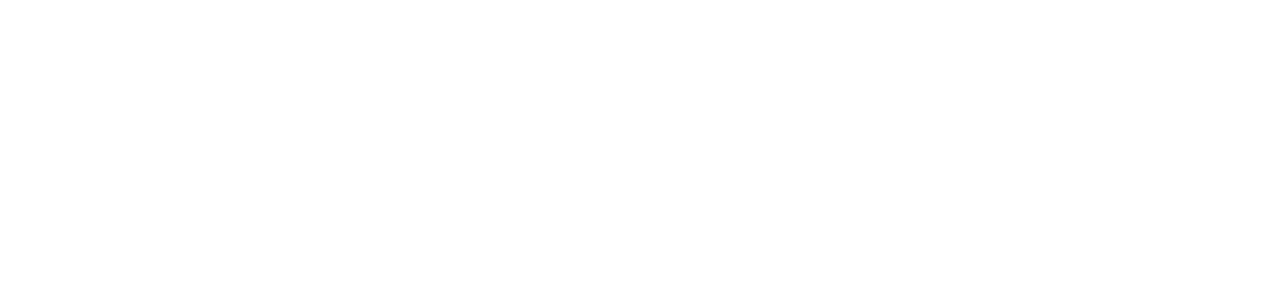
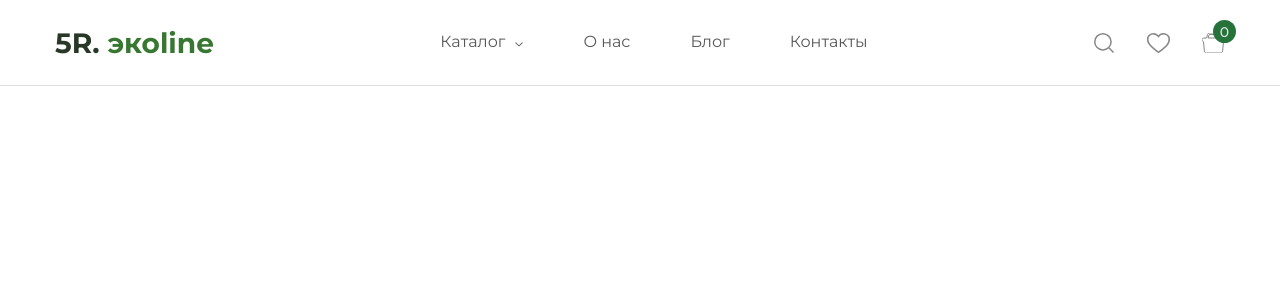
Before and after one commit to ogyreck/5R-ecoLINE, a React (Create React App) app: page /blog/statia in a window 1280 px wide. Shown: the top 300 px of the page. Built offline with nearby package versions, Linux system fonts and the light colour scheme.

Commit message:
блог страница начало

```diff
--- a/src/App.js
+++ b/src/App.js
@@ -11,6 +11,7 @@
 import BasketContainer from "./components/contents/shop/Basket/BasketContainer";
 import ThankYou from './components/contents/shop/Basket/ThankYou/ThankYou';
 import Favorites from './components/contents/shop/Favorites/Favorites';
+import BlogPage from "./components/contents/blog/BlogPage/BlogPage";
 
 const App = (props) => {
     // debugger;
@@ -28,6 +29,7 @@
                 <Route exact path='/shop/card' component={CardProduct}/>
                 <Route exact path='/thanks' component={ThankYou}/>
                 <Route exact path='/shop/favorites' component={Favorites}/>
+                <Route exact path='/blog/statia' render={()=><BlogPage />}/>
             </ScrollToTop>
             </BrowserRouter>
         </>
--- a/src/components/contents/blog/Blog-crad/BlogCard.jsx
+++ b/src/components/contents/blog/Blog-crad/BlogCard.jsx
@@ -1,25 +1,27 @@
 import React from "react";
-import { Link } from "react-router-dom";
+import {Link} from "react-router-dom";
 // import "./blog.css"
 
 
-const BlogCard = () =>{
-    return(
+const BlogCard = () => {
+    return (
+        <Link to='/blog/statia'>
             <div className="blog__card-item">
 
                 <div className="blog__card-visible">
-                <img src="/img/blog/blog_1.jpg" alt="" />
+                    <img src="/img/blog/blog_1.jpg" alt=""/>
                     <span className="card__title">Глобальная война за воду.
                 Является ли угроза реальной?</span>
                     <div className="card__info">
                         <div className="card__info-viewers">
-                        <img src="/img/eye.svg" alt="" />
+                            <img src="/img/eye.svg" alt=""/>
                             <span>304</span>
                         </div>
                         <span className="card__info-date">05.07.2021</span>
                     </div>
                 </div>
             </div>
+        </Link>
     )
 }
 
--- /dev/null
+++ b/src/components/contents/blog/BlogPage/BlogPage.jsx
@@ -0,0 +1,16 @@
+import React from "react";
+import './blogPage.css';
+import HeaderShopContainer from "../../../header/Header_shopContainer";
+
+
+const BlogPage = () =>{
+    return(
+        <div>
+            <HeaderShopContainer/>
+        </div>
+    )
+
+
+}
+
+export default BlogPage;
```
Also changed, not shown: src/components/contents/blog/BlogPage/blogPage.css (added). Lines whose indentation alone changed are shown as unchanged.
